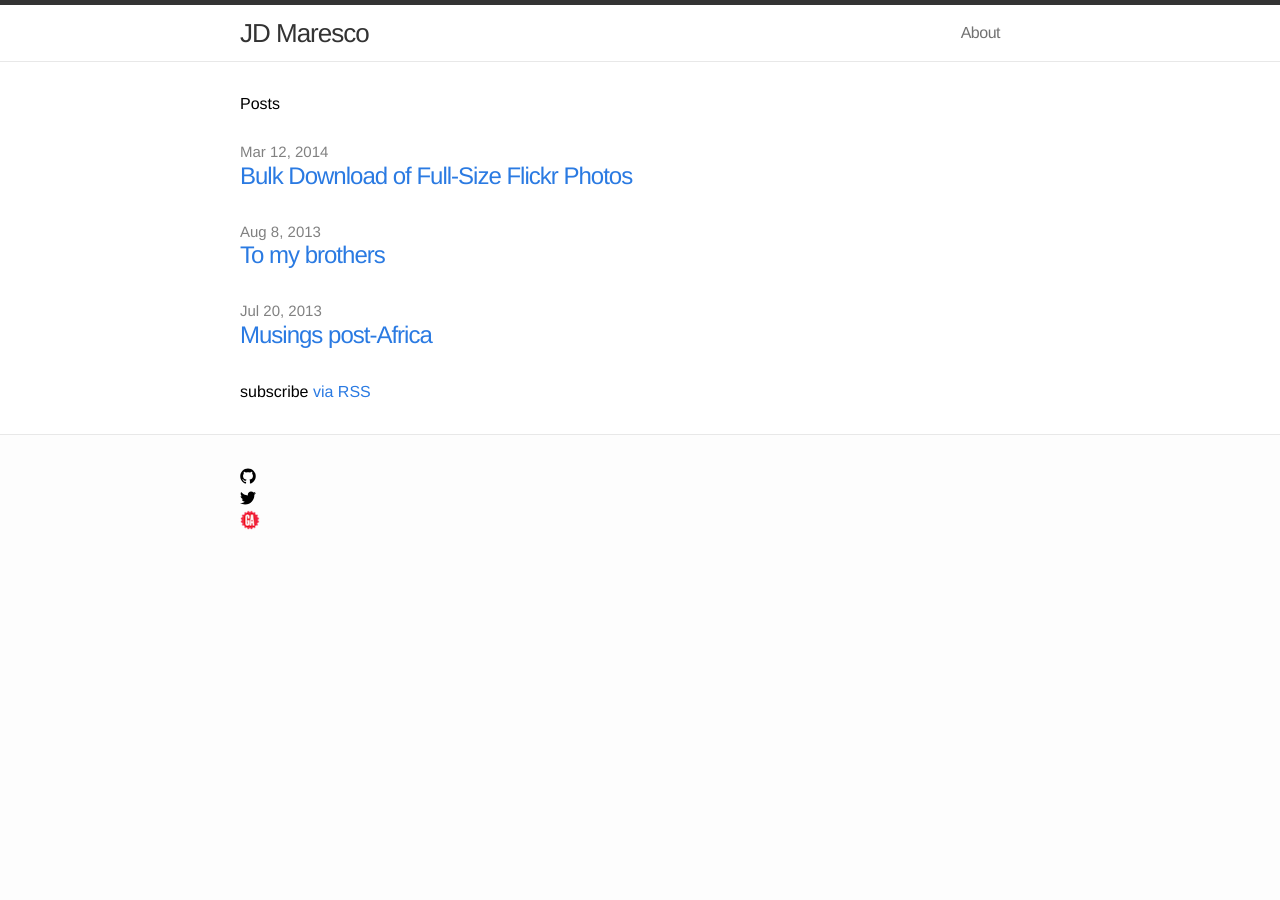
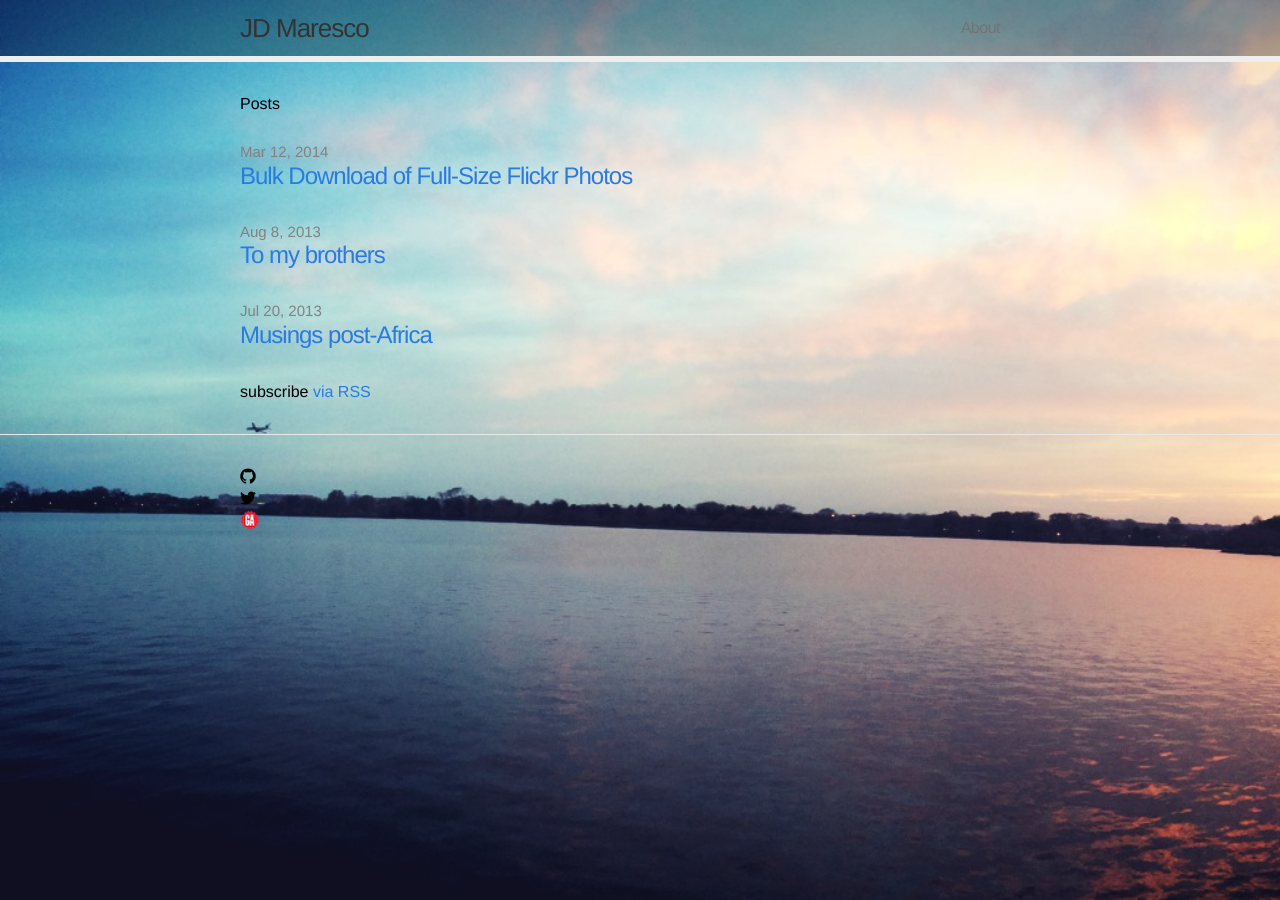
Before and after one commit to jdmaresco/jdmaresco.github.io, a Jekyll site: the page built from index.html, in a window 1280 px wide. Built offline with Jekyll 4.4.1, drawn with Linux system fonts in a browser that asks for light colours.

Commit message:
Add background and modify styles.

```diff
--- a/css/main.css
+++ b/css/main.css
@@ -13,7 +13,10 @@ body {
   font-size: 16px;
   line-height: 1.5;
   font-weight: 300;
-  background-color: #fdfdfd;
+  background-image: url('../img/tidal_basin.jpg');
+  background-attachment: fixed;
+  background-repeat: no-repeat;
+  background-size: cover;
 }
 
 h1, h2, h3, h4, h5, h6 { font-size: 100%; font-weight: 400; }
@@ -41,10 +44,9 @@ a:visited { color: #205caa; }
 /* Site header */
 
 .site-header {
-  border-top: 5px solid #333;
-  border-bottom: 1px solid #e8e8e8;
-  min-height: 56px;
-  background-color: white;
+  border-bottom: 6px solid #eee;
+  min-height: 30px;
+  background-color: rgba(0,0,0,0.3);
 }
 
 .site-title,
@@ -141,7 +143,7 @@ a:visited { color: #205caa; }
 
 .page-content {
   padding: 30px 0;
-  background-color: #fff;
+  //background-color: #fff;
 }
 
 
```
Also changed, not shown: img/tidal_basin.jpg (added).
